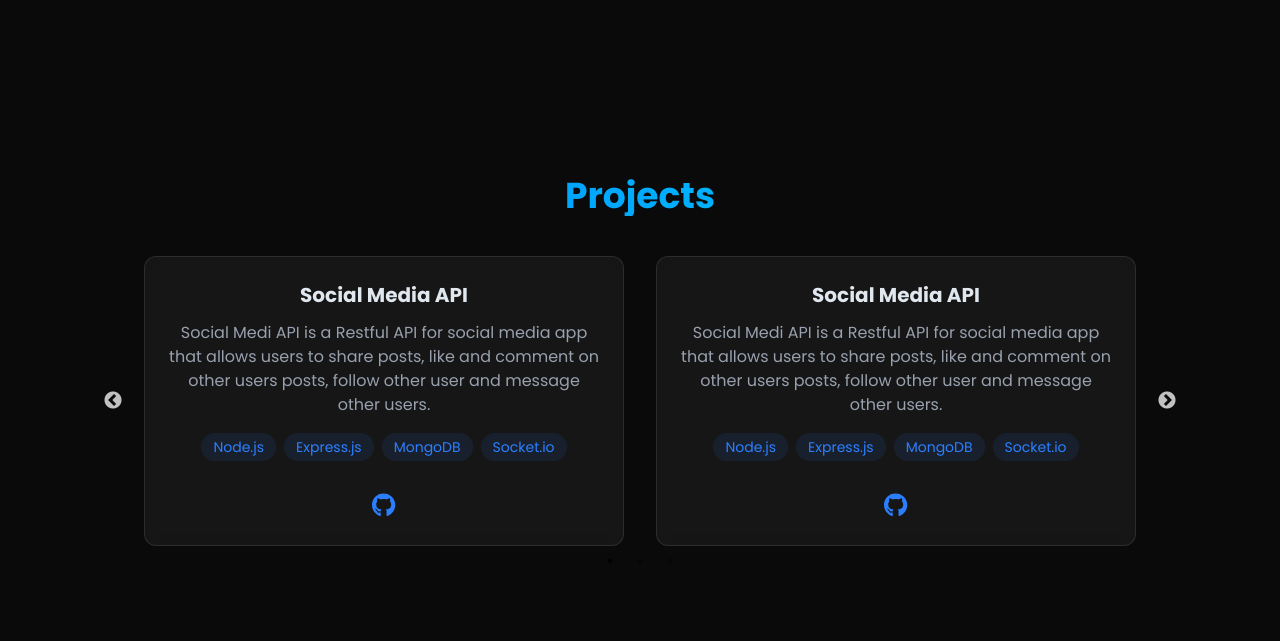
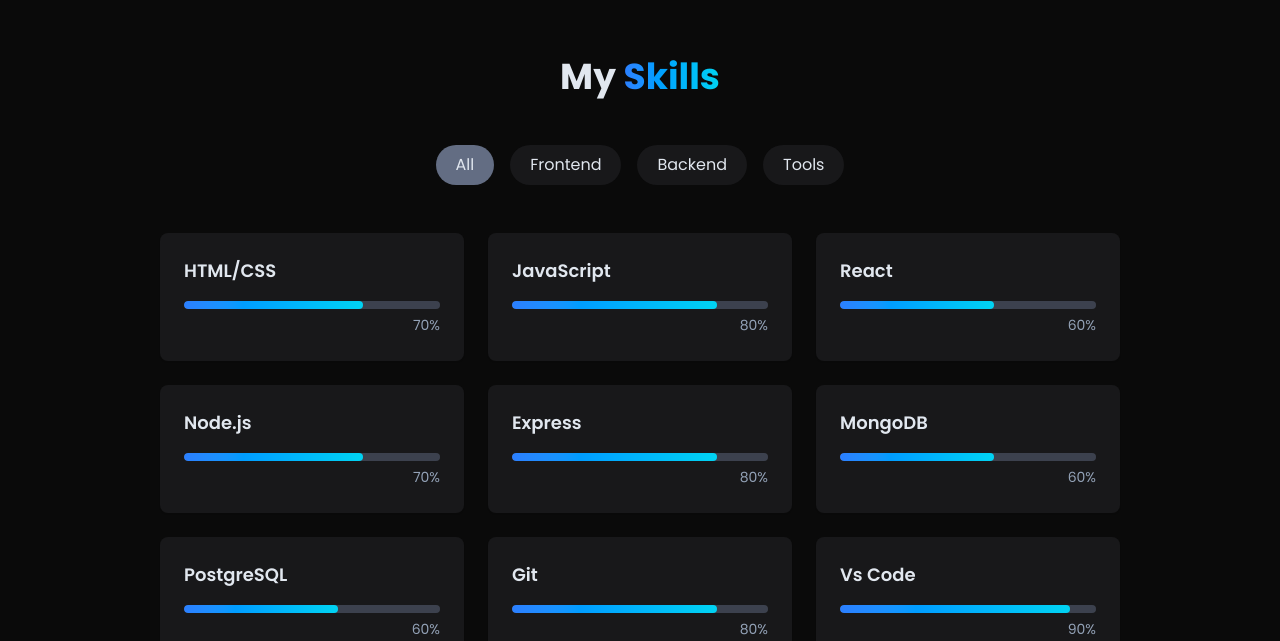
Before and after one commit to andikaPalian/andikaportfolio, a React (Vite) app: page / in a window 1280 px wide. Shown: the part 1639-2280 px from the top of the page. Built offline with nearby package versions, Linux system fonts and the light colour scheme.

Commit message:
Add Skills page and integrate into Navbar; update About section styling and CSS variables

```diff
--- a/src/App.css
+++ b/src/App.css
@@ -20,6 +20,8 @@
 
   --color-primary: hsl(var(--primary));
   --color-primary-foreground: hsl(var(--primary-foreground));
+  --color-secondary: hsl(var(--secondary));
+  --color-muted-foreground: hsl(var(--muted-foreground));
 
   --color-card: hsl(var(--card));
 
@@ -88,6 +90,9 @@
     --primary-foreground: 213 31% 91%;
 
     --border: 217 33% 20%;
+
+    --secondary: 220 14% 45%; /* contoh warna biru keabu-abuan */
+    --muted-foreground: 215 20% 65%;
   }
 
   * {
--- a/src/App.jsx
+++ b/src/App.jsx
@@ -1,6 +1,7 @@
 import './App.css';
 import Navbar from './components/Navbar';
 import About from './pages/About';
+import Skills from './pages/Skills';
 import Contact from './pages/Contact';
 import Home from './pages/Home';
 import Project from './pages/Project';
@@ -29,6 +30,7 @@
       <div className="relative z-10">
         <Home />
         <About />
+        <Skills />
         <Project />
         <Contact />
       </div>
--- a/src/components/Navbar.jsx
+++ b/src/components/Navbar.jsx
@@ -6,6 +6,7 @@
 const navItem = [
   { name: "Home", href: "#home" },
   { name: "About", href: "#about" },
+  { name: "Skills", href: "#skills" },
   { name: "Project", href: "#project" },
   { name: "Contact", href: "#contact" },
 ];
--- a/src/pages/About.jsx
+++ b/src/pages/About.jsx
@@ -18,9 +18,9 @@
       id="about"
       className="min-h-screen flex items-center justify-center py-12 px-4 sm:px-6 md:px-12 lg:px-20"
     >
-      <div className="max-w-5xl mx-auto">
-        <h2 className="text-3xl sm:text-4xl md:text-5xl font-bold mb-10 bg-gradient-to-r from-blue-500 to-cyan-400 bg-clip-text text-transparent text-center">
-          About Me
+      <div className="container max-w-5xl mx-auto">
+        <h2 className="text-3xl sm:text-4xl md:text-5xl font-bold mb-10 text-center">
+          About <span className="text-gradient-blue"> Me</span>
         </h2>
         <div className="bg-zinc-800/50 p-6 sm:p-8 md:p-10 lg:p-12 rounded-2xl shadow-md">
           {/* <h2 className="text-3xl sm:text-4xl md:text-5xl font-bold mb-10 bg-gradient-to-r from-blue-500 to-cyan-400 bg-clip-text text-transparent text-center">
--- /dev/null
+++ b/src/pages/Skills.jsx
@@ -0,0 +1,85 @@
+import React, { useState } from "react";
+import { cn } from "../lib/utils";
+
+const skills = [
+  // Frontend
+  { name: "HTML/CSS", level: 70, category: "Frontend" },
+  { name: "JavaScript", level: 80, category: "Frontend" },
+  { name: "React", level: 60, category: "Frontend" },
+
+  // Backend
+  { name: "Node.js", level: 70, category: "Backend" },
+  { name: "Express", level: 80, category: "Backend" },
+  { name: "MongoDB", level: 60, category: "Backend" },
+  { name: "PostgreSQL", level: 60, category: "Backend" },
+
+  // Tools
+  { name: "Git", level: 80, category: "Tools" },
+  { name: "Vs Code", level: 90, category: "Tools" },
+];
+
+const categories = ["All", "Frontend", "Backend", "Tools"];
+
+const Skills = () => {
+  const [activeCategory, setActiveCategory] = useState("All");
+
+  const filteredSkills = skills.filter(
+    (skill) => activeCategory === "All" || skill.category === activeCategory
+  );
+  return (
+    <section
+      id="skills"
+      className="min-h-screen flex items-center justify-center py-12 px-4 sm:px-6 md:px-12 lg:px-20"
+    >
+      <div className="container mx-auto max-w-5xl">
+        <h2 className="text-3xl md:text-4xl font-bold mb-12 text-center">
+          My <span className="text-gradient-blue"> Skills</span>
+        </h2>
+
+        <div className="flex flex-wrap justify-center gap-4 mb-12">
+          {categories.map((category, key) => (
+            <button
+              key={key}
+              onClick={() => setActiveCategory(category)}
+              className={cn(
+                "px-5 py-2 rounded-full transition-colors duration-300 capitalize",
+                activeCategory === category
+                  ? "bg-secondary text-primary-foreground"
+                  : "bg-zinc-800/50 text-forefround hover:bg-secondary"
+              )}
+            >
+              {category}
+            </button>
+          ))}
+        </div>
+
+        <div className="grid grid-cols-1 sm:grid-cols-2 lg:grid-cols-3 gap-6">
+          {filteredSkills.map((skill, key) => (
+            <div
+              key={key}
+              className="bg-zinc-800/50 p-6 rounded-lg shadow-xs card-hover"
+            >
+              <div className="text-left mb-4">
+                <h3 className="font-semibold text-lg"> {skill.name}</h3>
+              </div>
+              <div className="w-full bg-secondary/50 h-2 rounded-full overflow-hidden">
+                <div
+                  className="bg-gradient-to-r from-blue-500 to-cyan-400 h-2 rounded-full origin-left animate-[grow_1.5s_ease-out]"
+                  style={{ width: skill.level + "%" }}
+                />
+              </div>
+
+              <div className="text-right mt-1">
+                <span className="text-sm text-muted-foreground">
+                  {skill.level}%
+                </span>
+              </div>
+            </div>
+          ))}
+        </div>
+      </div>
+    </section>
+  );
+};
+
+export default Skills;
```
